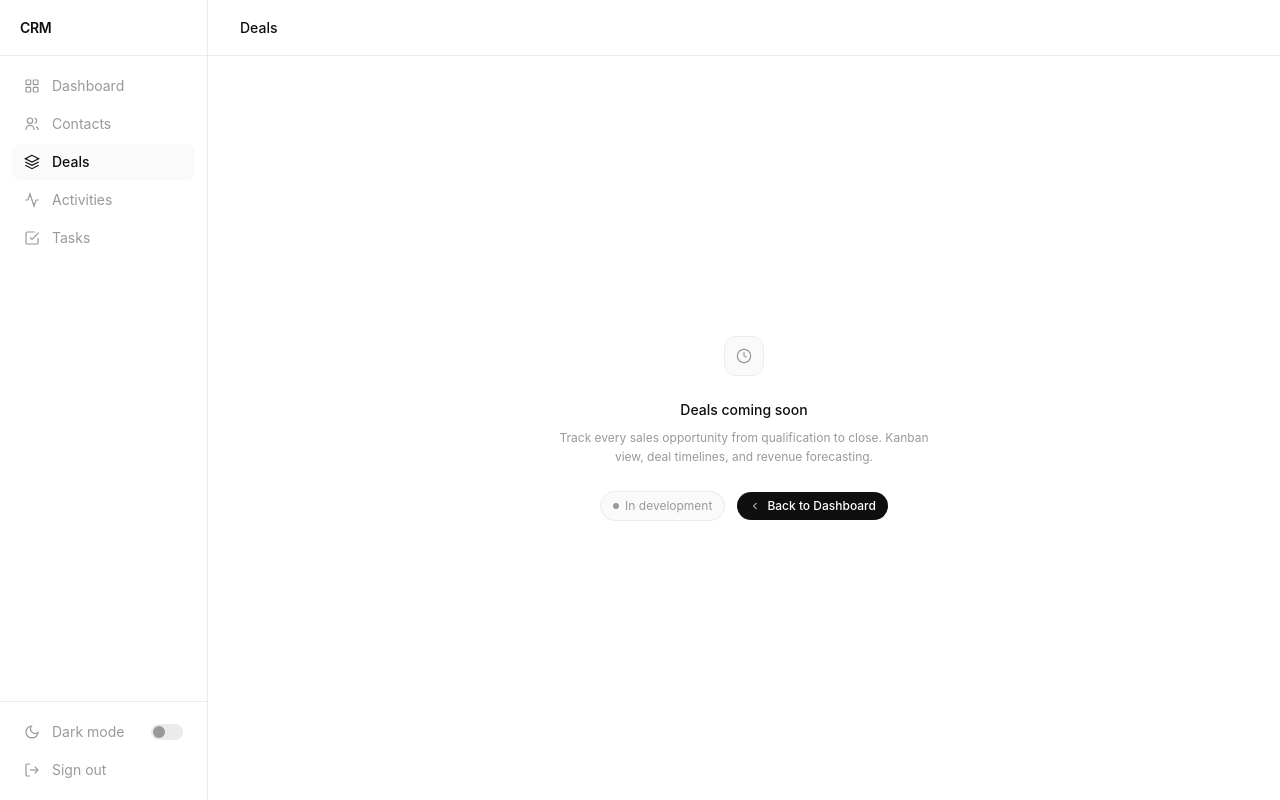
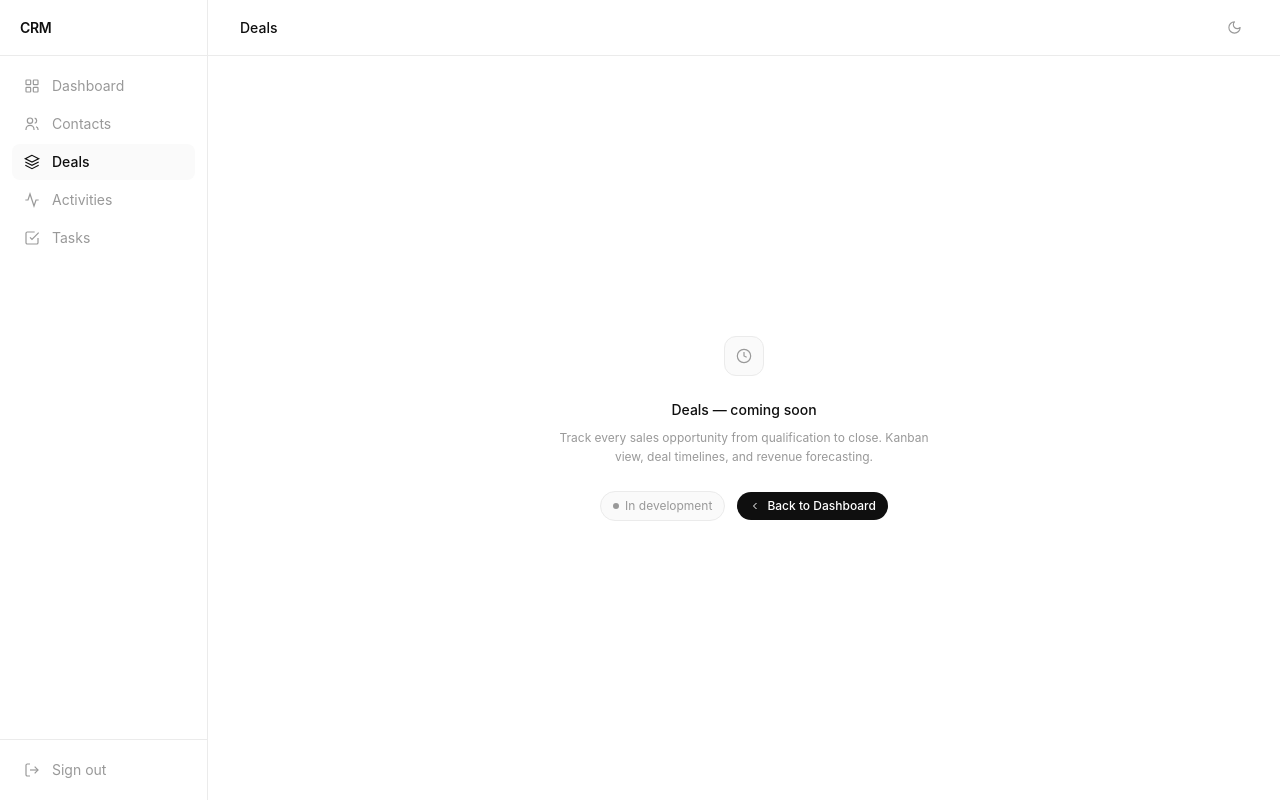
Before and after one commit to Rishi2600/crm, a Next.js app: page /deals in a window 1280 px wide. Built offline with nearby package versions, Linux system fonts and the light colour scheme.

Commit message:
UX: theme toggle changed

```diff
--- a/package.json
+++ b/package.json
@@ -16,6 +16,8 @@
   "dependencies": {
     "@prisma/client": "^5.10.0",
     "bcryptjs": "^2.4.3",
+    "framer-motion": "^11.0.8",
+    "lucide-react": "^0.363.0",
     "jose": "^5.2.2",
     "next": "14.1.0",
     "react": "^18",
--- a/src/app/contacts/page.tsx
+++ b/src/app/contacts/page.tsx
@@ -3,6 +3,7 @@
 import { useEffect, useState, useCallback } from "react";
 import { useRouter } from "next/navigation";
 import Sidebar from "@/components/layout/Sidebar";
+import ThemeToggle from "@/components/layout/ThemeToggle";
 import { ContactsApiResponse, ContactResponse } from "@/types/contacts";
 
 const STATUS_COLOR: Record<string, string> = {
@@ -83,6 +84,7 @@ export default function ContactsPage() {
           <span className="text-sm font-medium" style={{ color: "var(--text)" }}>
             Contacts {total > 0 && <span style={{ color: "var(--text-muted)" }}>· {total}</span>}
           </span>
+          <ThemeToggle />
         </div>
 
         <div className="p-8">
--- a/src/app/dashboard/page.tsx
+++ b/src/app/dashboard/page.tsx
@@ -8,6 +8,7 @@ import RevenueChart from "@/components/charts/RevenueChart";
 import PipelineChart from "@/components/charts/PipelineChart";
 import ActivityFeed from "@/components/cards/ActivityFeed";
 import Sidebar from "@/components/layout/Sidebar";
+import ThemeToggle from "@/components/layout/ThemeToggle";
 
 function formatCurrency(n: number): string {
   if (n >= 1000000) return `$${(n / 1000000).toFixed(1)}M`;
@@ -82,9 +83,12 @@ export default function DashboardPage() {
             </span>
             <span className="text-sm ml-2" style={{ color: "var(--text-muted)" }}>{dateStr}</span>
           </div>
-          <div className="flex items-center gap-1.5 text-xs" style={{ color: "var(--text-muted)" }}>
-            <div className="w-1.5 h-1.5 rounded-full" style={{ background: "var(--live)" }} />
-            Live
+          <div className="flex items-center gap-4">
+            <div className="flex items-center gap-1.5 text-xs" style={{ color: "var(--text-muted)" }}>
+              <div className="w-1.5 h-1.5 rounded-full" style={{ background: "var(--live)" }} />
+              Live
+            </div>
+            <ThemeToggle />
           </div>
         </div>
 
--- a/src/components/layout/ComingSoon.tsx
+++ b/src/components/layout/ComingSoon.tsx
@@ -2,6 +2,7 @@
 
 import { useRouter } from "next/navigation";
 import Sidebar from "@/components/layout/Sidebar";
+import ThemeToggle from "@/components/layout/ThemeToggle";
 
 interface ComingSoonProps {
   module: string;
@@ -16,8 +17,9 @@ export default function ComingSoon({ module, description }: ComingSoonProps) {
       <Sidebar />
       <main className="flex-1 ml-52 min-h-screen">
         {/* Top bar */}
-        <div className="h-14 flex items-center px-8" style={{ borderBottom: "1px solid var(--border)" }}>
+        <div className="h-14 flex items-center justify-between px-8" style={{ borderBottom: "1px solid var(--border)" }}>
           <span className="text-sm font-medium" style={{ color: "var(--text)" }}>{module}</span>
+          <ThemeToggle />
         </div>
 
         {/* Content */}
@@ -35,7 +37,7 @@ export default function ComingSoon({ module, description }: ComingSoonProps) {
             </div>
 
             <h2 className="text-sm font-medium mb-2" style={{ color: "var(--text)" }}>
-              {module} coming soon
+              {module} — coming soon
             </h2>
             <p className="text-xs leading-relaxed" style={{ color: "var(--text-muted)" }}>
               {description}
--- a/src/components/layout/Sidebar.tsx
+++ b/src/components/layout/Sidebar.tsx
@@ -1,7 +1,6 @@
 "use client";
 
 import { useRouter, usePathname } from "next/navigation";
-import { useEffect, useState } from "react";
 
 const NAV = [
   { label: "Dashboard",  href: "/dashboard",  icon: (
@@ -37,18 +36,6 @@ const NAV = [
 export default function Sidebar() {
   const pathname = usePathname();
   const router = useRouter();
-  const [dark, setDark] = useState(false);
-
-  useEffect(() => {
-    setDark(document.documentElement.classList.contains("dark"));
-  }, []);
-
-  function toggleTheme() {
-    const next = !dark;
-    setDark(next);
-    document.documentElement.classList.toggle("dark", next);
-    localStorage.setItem("crm-theme", next ? "dark" : "light");
-  }
 
   function handleLogout() {
     localStorage.removeItem("crm-token");
@@ -90,44 +77,7 @@ export default function Sidebar() {
       </nav>
 
       {/* Bottom */}
-      <div className="p-3 space-y-0.5" style={{ borderTop: "1px solid var(--border)" }}>
-        {/* Dark mode toggle */}
-        <button
-          onClick={toggleTheme}
-          className="w-full flex items-center justify-between px-3 py-2 rounded-lg text-sm transition-colors"
-          style={{ color: "var(--text-muted)" }}
-        >
-          <span className="flex items-center gap-3">
-            {dark ? (
-              <svg width="16" height="16" fill="none" viewBox="0 0 24 24" stroke="currentColor" strokeWidth="1.8">
-                <circle cx="12" cy="12" r="5"/>
-                <line x1="12" y1="1" x2="12" y2="3"/><line x1="12" y1="21" x2="12" y2="23"/>
-                <line x1="4.22" y1="4.22" x2="5.64" y2="5.64"/><line x1="18.36" y1="18.36" x2="19.78" y2="19.78"/>
-                <line x1="1" y1="12" x2="3" y2="12"/><line x1="21" y1="12" x2="23" y2="12"/>
-                <line x1="4.22" y1="19.78" x2="5.64" y2="18.36"/><line x1="18.36" y1="5.64" x2="19.78" y2="4.22"/>
-              </svg>
-            ) : (
-              <svg width="16" height="16" fill="none" viewBox="0 0 24 24" stroke="currentColor" strokeWidth="1.8">
-                <path d="M21 12.79A9 9 0 1 1 11.21 3 7 7 0 0 0 21 12.79z"/>
-              </svg>
-            )}
-            {dark ? "Light mode" : "Dark mode"}
-          </span>
-          {/* Toggle pill */}
-          <div
-            className="w-8 h-4 rounded-full relative transition-colors flex-shrink-0"
-            style={{ background: dark ? "var(--text)" : "var(--border)" }}
-          >
-            <div
-              className="absolute top-0.5 w-3 h-3 rounded-full transition-all"
-              style={{
-                background: dark ? "var(--bg)" : "var(--text-muted)",
-                left: dark ? "calc(100% - 14px)" : "2px",
-              }}
-            />
-          </div>
-        </button>
-
+      <div className="p-3" style={{ borderTop: "1px solid var(--border)" }}>
         {/* Sign out */}
         <button
           onClick={handleLogout}
--- /dev/null
+++ b/src/components/layout/ThemeToggle.tsx
@@ -0,0 +1,95 @@
+"use client";
+
+import { useEffect, useRef, useState } from "react";
+import { motion, AnimatePresence } from "framer-motion";
+import { Sun, Moon } from "lucide-react";
+
+// Must match --bg values in globals.css for light/dark — the overlay circle
+// uses these directly so the "flood" color matches the real theme exactly.
+const BG_LIGHT = "#ffffff";
+const BG_DARK = "#0a0a0a";
+
+interface Overlay {
+  x: number;
+  y: number;
+  radius: number;
+  color: string;
+}
+
+export default function ThemeToggle() {
+  const [dark, setDark] = useState(false);
+  const [overlay, setOverlay] = useState<Overlay | null>(null);
+  const btnRef = useRef<HTMLButtonElement>(null);
+
+  useEffect(() => {
+    setDark(document.documentElement.classList.contains("dark"));
+  }, []);
+
+  function toggleTheme() {
+    if (!btnRef.current) return;
+
+    const rect = btnRef.current.getBoundingClientRect();
+    const x = rect.left + rect.width / 2;
+    const y = rect.top + rect.height / 2;
+
+    // Distance from the button to the farthest screen corner —
+    // ensures the circle fully covers the viewport once expanded.
+    const radius = Math.hypot(
+      Math.max(x, window.innerWidth - x),
+      Math.max(y, window.innerHeight - y)
+    );
+
+    const next = !dark;
+
+    // Overlay is painted in the color we're transitioning TO. As it expands
+    // from the button outward it visually "floods" the new theme over the
+    // old one. Once it fully covers the screen, we flip the real theme
+    // underneath (invisible swap, colors already match) and drop the overlay.
+    setOverlay({ x, y, radius, color: next ? BG_DARK : BG_LIGHT });
+
+    window.setTimeout(() => {
+      document.documentElement.classList.toggle("dark", next);
+      localStorage.setItem("crm-theme", next ? "dark" : "light");
+      setDark(next);
+      setOverlay(null);
+    }, 500);
+  }
+
+  return (
+    <>
+      <button
+        ref={btnRef}
+        onClick={toggleTheme}
+        aria-label="Toggle theme"
+        className="w-7 h-7 rounded-full flex items-center justify-center transition-colors hover:opacity-70"
+        style={{ color: "var(--text-muted)" }}
+      >
+        {dark ? <Sun size={15} strokeWidth={1.8} /> : <Moon size={15} strokeWidth={1.8} />}
+      </button>
+
+      {/* Portal-less fixed overlay — sits above everything during the transition */}
+      <AnimatePresence>
+        {overlay && (
+          <motion.div
+            key="theme-reveal"
+            initial={{ scale: 0 }}
+            animate={{ scale: 1 }}
+            exit={{ opacity: 0 }}
+            transition={{ duration: 0.5, ease: [0.65, 0, 0.35, 1] }}
+            style={{
+              position: "fixed",
+              top: overlay.y - overlay.radius,
+              left: overlay.x - overlay.radius,
+              width: overlay.radius * 2,
+              height: overlay.radius * 2,
+              borderRadius: "9999px",
+              background: overlay.color,
+              pointerEvents: "none",
+              zIndex: 9999,
+            }}
+          />
+        )}
+      </AnimatePresence>
+    </>
+  );
+}
```
Also changed, not shown: 1 other file (tests, documents, lock files or other folders).
